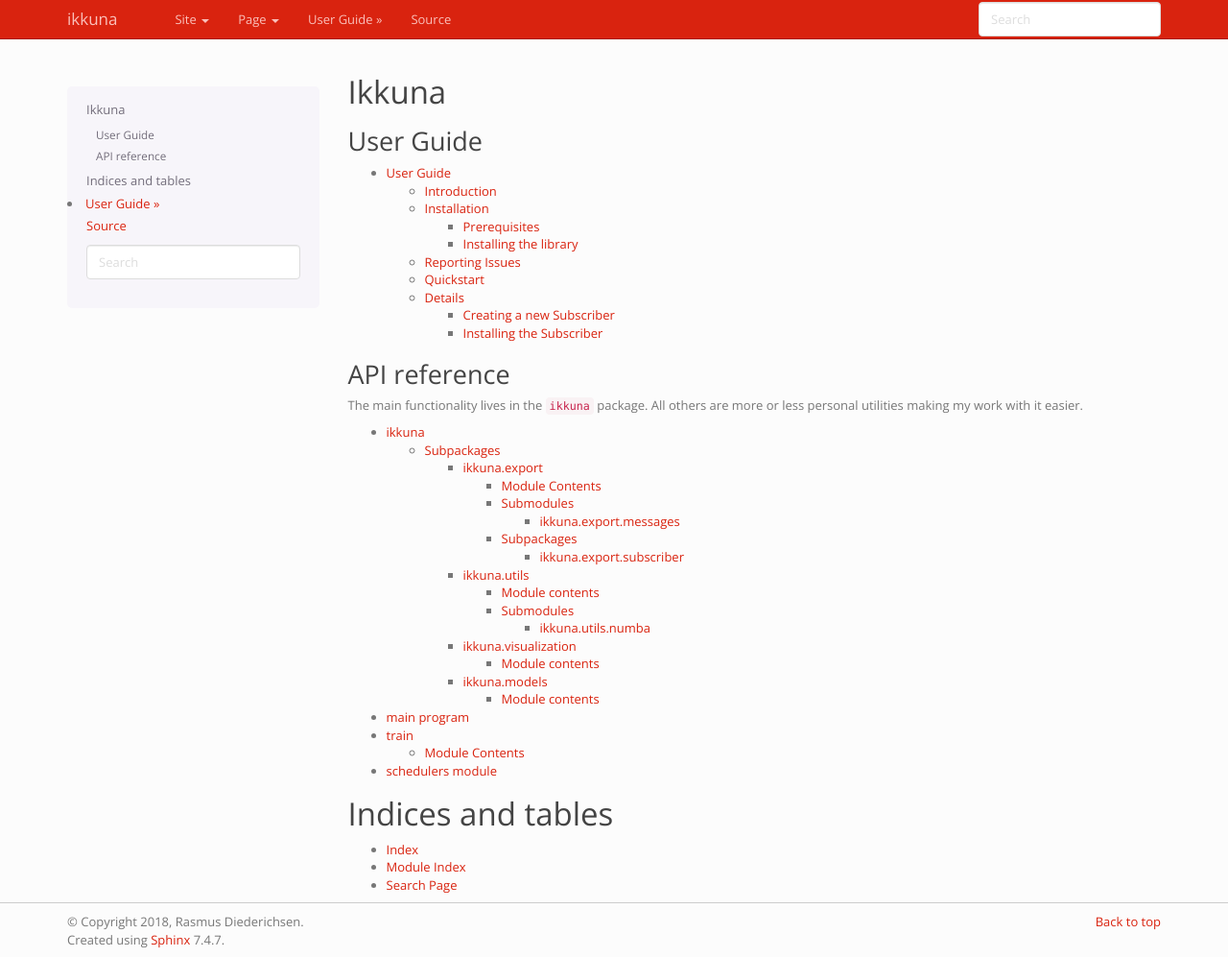
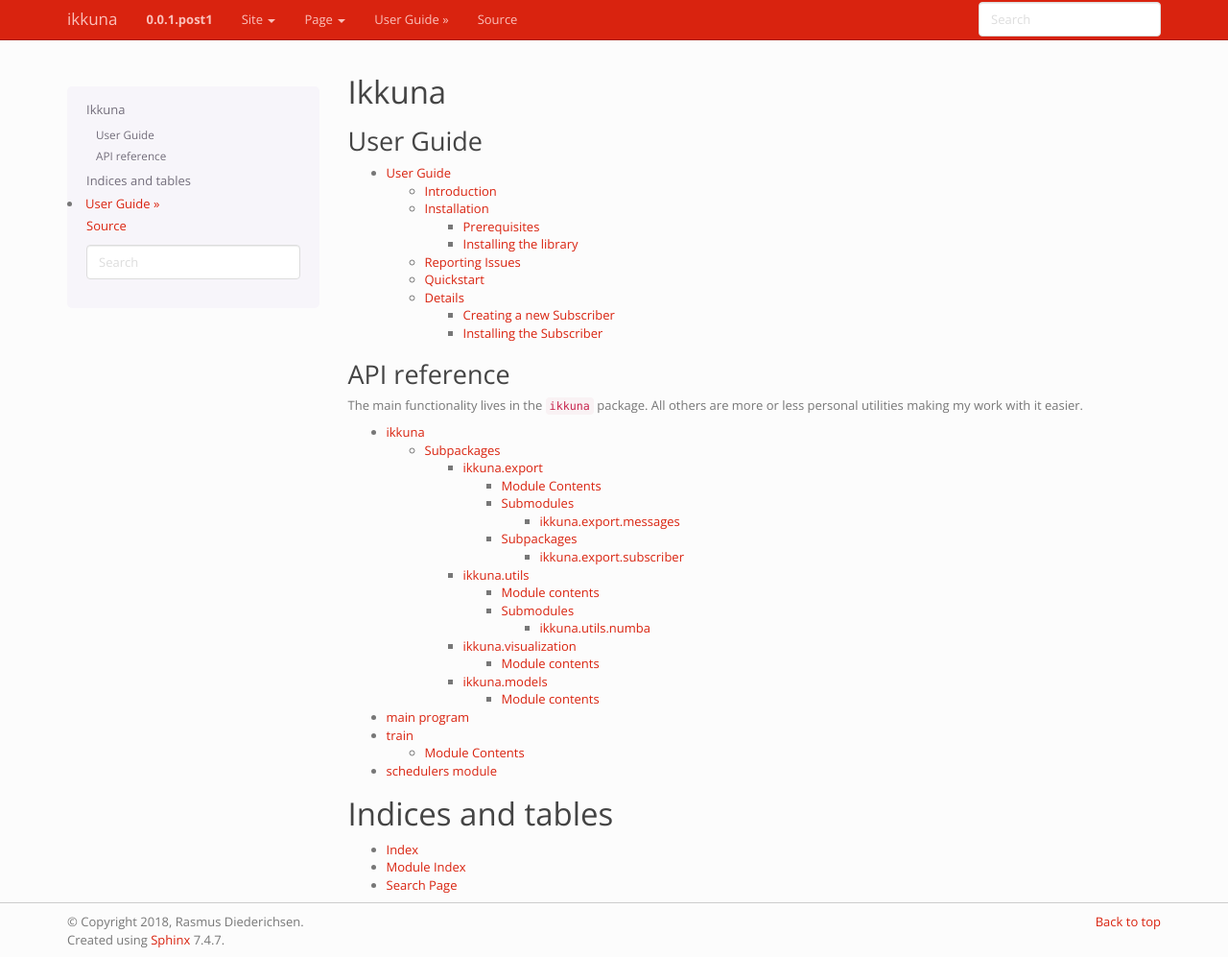
Before and after one commit to themightyoarfish/ikkuna, a Sphinx documentation site: the page built from sphinx/source/index.rst, in a window 1280 px wide and 997 px high. Shown: the whole window at 96% size. Built offline with Sphinx 7.4.7, drawn with Linux system fonts in a browser that asks for light colours.

```diff
--- a/sphinx/source/conf.py
+++ b/sphinx/source/conf.py
@@ -23,9 +23,10 @@ import sphinx_bootstrap_theme
 project = 'ikkuna'
 copyright = '2018, Rasmus Diederichsen'
 author = 'Rasmus Diederichsen'
+suppress_warnings = ['epub.unknown_project_files']
 
 # The short X.Y version
-version = ''
+version = '0.0.1.post1'
 # The full version, including alpha/beta/rc tags
 release = '0'
 
```
